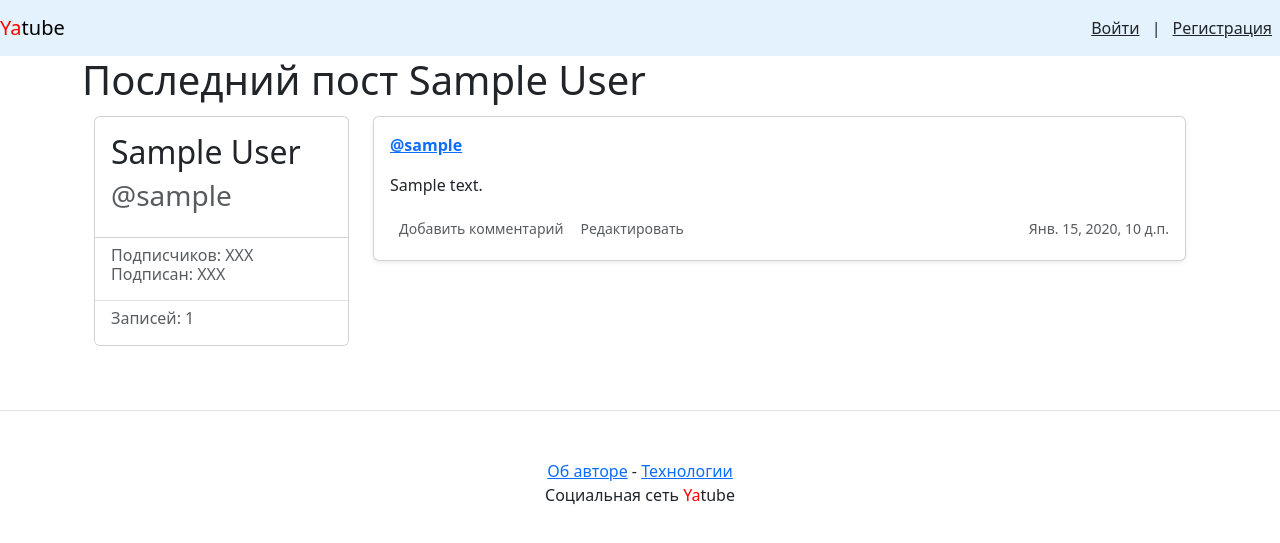
After one commit to ectupand/django-project, a Django app: a page that uses templates/post.html in a window 1280 px wide. The commit adds this page. Shown: the top 543 px of the page. Run offline with Django 3.2, Linux system fonts and the light colour scheme; tables that the repository leaves empty hold one stand-in row (values such as "Sample post"); some libraries are stand-ins or nearby versions.

Commit message:
add user profile add exact post page add post edit

```diff
--- a/posts/urls.py
+++ b/posts/urls.py
@@ -5,5 +5,15 @@ from . import views
 urlpatterns = [
     path("", views.index, name="index"),
     path("group/<slug:slug>", views.group_posts, name="group_posts"),
-    path("new/", views.new_post, name="new_post")
+    path("new/", views.new_post, name="new_post"),
+
+    # Профайл пользователя
+    path('<str:username>/', views.profile, name='profile'),
+    # Просмотр записи
+    path('<str:username>/<int:post_id>/', views.post_view, name='post'),
+    path(
+        '<str:username>/<int:post_id>/edit/',
+        views.post_edit,
+        name='post_edit'
+    ),
 ]
--- a/posts/views.py
+++ b/posts/views.py
@@ -1,8 +1,8 @@
 from django.http import HttpResponse
-from django.shortcuts import render, get_object_or_404
-from django.shortcuts import redirect
+from django.shortcuts import render, get_object_or_404, redirect
+from django.urls import reverse
 from .forms import PostForm
-from .models import Post, Group
+from .models import Post, Group, User
 from django.core.paginator import Paginator
 
 
@@ -16,6 +16,7 @@ def index(request):
         "index.html",
         {"page": page, 'paginator': paginator}
     )
+
 
 def group_posts(request, slug):
     group = get_object_or_404(Group, slug=slug)
@@ -36,6 +37,72 @@ def new_post(request):
             form.instance.author = request.user
             form.save()
             return redirect('index')
-        return render(request, 'new_post.html', {'form': form})
+        return render(request, 'new_post.html', {'form': form, 'title': 'Новый пост'})
     form = PostForm()
-    return render(request, 'new_post.html', {'form': form})
+    return render(request, 'new_post.html',
+                  {
+                      'form': form,
+                      'title': 'Новый пост',
+                      'action': reverse('new_post')
+                  })
+
+
+def profile(request, username):
+    users = User.objects.all()
+    user = users.get(username=username)
+    user_posts = Post.objects.filter(author=user).order_by('-pub_date')
+    name = user.first_name + ' ' + user.last_name
+
+    number_of_user_posts = user_posts.count()
+    paginator = Paginator(user_posts, 10)
+    page_number = request.GET.get('page')
+    page = paginator.get_page(page_number)
+
+    last_post = user_posts[0]
+
+    return render(
+        request,
+        'profile.html',
+        {'name': name, 'username': username, 'number_of_user_posts': number_of_user_posts,
+         'page': page, "paginator": paginator, 'last_post': last_post, 'last_post.pub_date': last_post.pub_date}
+    )
+
+
+def post_view(request, username, post_id):
+    users = User.objects.all()
+    user = users.get(username=username)
+    user_posts = Post.objects.filter(author=user).order_by('-pub_date')
+    name = user.first_name + ' ' + user.last_name
+    last_post = user_posts[0]
+    return render(
+        request,
+        'post.html',
+        {'name': name, 'username': username, 'last_post': last_post, 'last_post.pub_date': last_post.pub_date,
+         'last_post.id': last_post.id, 'number_of_user_posts': user_posts.count()})
+
+
+def post_edit(request, username, post_id):
+    user = User.objects.filter(username=username).first()
+    if user.id != request.user.id:
+        return HttpResponse('Unauthorized', status=401)
+
+    post = Post.objects.filter(id=post_id, author=user).first()
+
+    form = PostForm(request.POST or None, instance=post)
+    if request.POST and form.is_valid():
+        form.instance.author = user
+        form.save()
+        return redirect('post', username, post_id)
+
+    if post:
+        return render(
+            request,
+            'new_post.html',
+            {
+                'form': form,
+                'post': post,
+                'title': 'Редактировать пост',
+                'action': reverse('post_edit', args=(username, post_id)),
+                'edit': 'Редактировать'
+            })
+    return HttpResponse('Unauthorized', status=401)
--- /dev/null
+++ b/templates/post.html
@@ -0,0 +1,65 @@
+{% extends "base.html" %}
+{% block title %}Последний пост{% endblock %}
+{% block header %}Последний пост {{ name }}{% endblock %}
+{% block content %}
+
+<main role="main" class="container">
+    <div class="row">
+            <div class="col-md-3 mb-3 mt-1">
+                <div class="card">
+                        <div class="card-body">
+                                <div class="h2">
+                                    <!-- Имя автора -->
+                                    {{ name }}
+                                </div>
+                                <div class="h3 text-muted">
+                                     <!-- username автора -->
+                                     @{{ username }}
+                                </div>
+                        </div>
+                        <ul class="list-group list-group-flush">
+                                <li class="list-group-item">
+                                        <div class="h6 text-muted">
+                                        Подписчиков: XXX <br />
+                                        Подписан: XXX
+                                        </div>
+                                </li>
+                                <li class="list-group-item">
+                                        <div class="h6 text-muted">
+                                            <!--Количество записей -->
+                                            Записей: {{ number_of_user_posts }}
+                                        </div>
+                                </li>
+                        </ul>
+                </div>
+        </div>
+
+        <div class="col-md-9">
+
+            <!-- Начало блока с отдельным постом -->
+                    <div class="card mb-3 mt-1 shadow-sm">
+                            <div class="card-body">
+                                    <p class="card-text">
+                                            <!-- Ссылка на страницу автора в атрибуте href; username автора в тексте ссылки -->
+                                            <a href="/{{ username }}/"><strong class="d-block text-gray-dark">@{{ username }}</strong></a>
+                                            <!-- Текст поста -->
+                                            <p>{{ last_post }}</p>
+
+
+                                    <div class="d-flex justify-content-between align-items-center">
+                                            <div class="btn-group ">
+                                                    <!-- Ссылка на страницу записи в атрибуте href-->
+                                                    <a class="btn btn-sm text-muted" href="/{{ username }}/{{ last_post.id }}/" role="button">Добавить комментарий</a>
+                                                    <!-- Ссылка на редактирование, показывается только автору записи -->
+                                                    <a class="btn btn-sm text-muted" href="/{{ username }}/{{ last_post.id  }}/edit" role="button"> Редактировать </a>
+                                            </div>
+                                            <!-- Дата публикации  -->
+                                            <small class="text-muted">{{ last_post.pub_date }}</small>
+                                    </div>
+                            </div>
+                    </div>
+                <!-- Конец блока с отдельным постом -->
+     </div>
+    </div>
+</main>
+{% endblock %}
--- a/yatube/urls.py
+++ b/yatube/urls.py
@@ -1,18 +1,21 @@
 from django.contrib import admin
 from django.urls import path, include
-from . import settings
+
+from posts import views
 import debug_toolbar
-from django.contrib.flatpages import views
+from django.contrib.flatpages import views as vws
+
 
 urlpatterns = [
+    path("admin/", admin.site.urls),
     path("about/", include('django.contrib.flatpages.urls')),
     path("", include("posts.urls")),
+
     path("auth/", include("Users.urls")),
     path("auth/", include("django.contrib.auth.urls")),
-    path("admin/", admin.site.urls),
     path("__debug__/", include(debug_toolbar.urls)),
 ]
 
 urlpatterns += [
-    path('terms/', views.flatpage, {'url': '/terms/'}, name='terms'),
+    path('terms/', vws.flatpage, {'url': '/terms/'}, name='terms'),
 ]
```
Also changed, not shown: templates/new_post.html (+7 -4 lines), templates/profile.html (added, +54 -0 lines).
